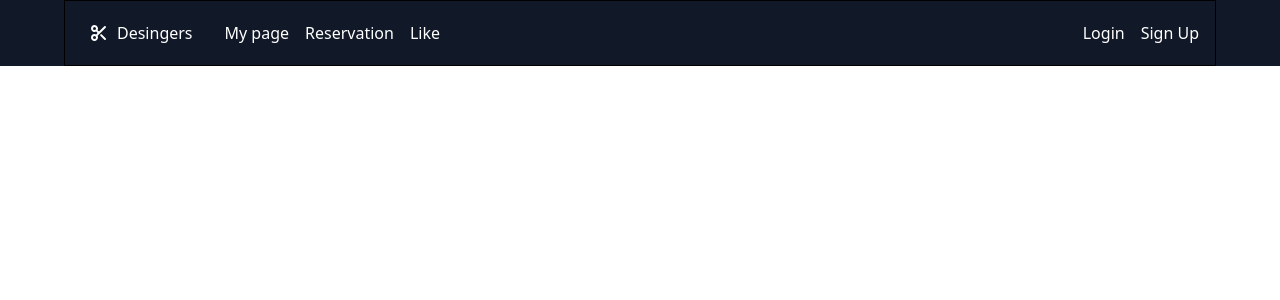
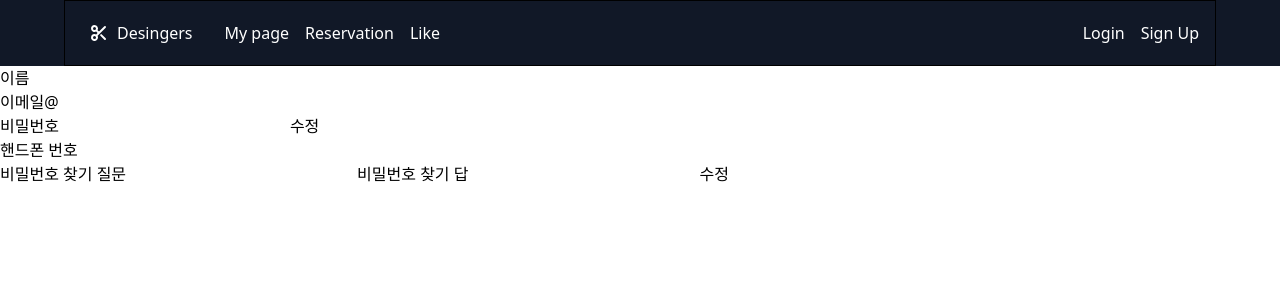
Before and after one commit to LateNightSeoul/Designers-React, a React (Create React App) app: page /mypage in a window 1280 px wide. Shown: the top 300 px of the page. Built offline with nearby package versions, Linux system fonts and the light colour scheme; no server answers.

Commit message:
fix : input 태그 버그 수정

```diff
--- a/src/js/App.js
+++ b/src/js/App.js
@@ -16,6 +16,7 @@
 import '../css/style.css';
 import FindId from './Component/member/FindId';
 import FindPw from './Component/member/findPw';
+import MyPage from './Component/member/MyPage';
 
 function App() {
   return (
@@ -33,6 +34,7 @@
             <Route path='/designer/:id' component={ViewDesigner}></Route>
             <Route path='/findid' component={FindId}></Route>
             <Route path='/findpw' component={FindPw}></Route>
+            <Route path='/mypage' component={MyPage}></Route>
           </Switch>
         </div>
       </BrowserRouter>
--- a/src/js/Component/member/MyPage.js
+++ b/src/js/Component/member/MyPage.js
@@ -103,9 +103,9 @@
                     <span>비밀번호</span>
                     <input type="password"
                         onChange={onChangeHandle}
-                        name="password">
-                        {myInfo.password}
-                    </input>
+                        name="password"
+                        value ={myInfo.password}/>
+
                     <button type='submit'>수정</button>
                 </form>
             </div>
@@ -117,18 +117,19 @@
             <form onSubmit={handleSubmitQuestion}>
                     <span>비밀번호 찾기 질문</span>
 
-                    <input type={Text}
+                    <input type="text"
                         onChange={onChangeHandle}
-                        name="question">
-                        {myInfo.question}
-                    </input>
+                        name="question"
+                        value={myInfo.question}
+                        />
 
                     <span>비밀번호 찾기 답</span>
 
-                    <input type={Text}
+                    <input type="text"
                         onChange={onChangeHandle}
-                        name="question_answer">
-                        {myInfo.question_answer}
+                        name="question_answer"
+                        value={myInfo.question_answer}
+                        >
                     </input>
                     <button type='submit'>수정</button>
                 </form>
```
